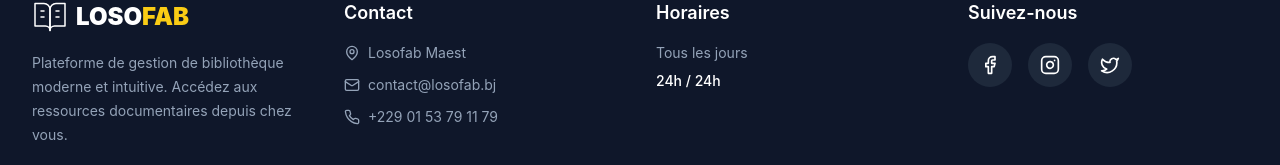
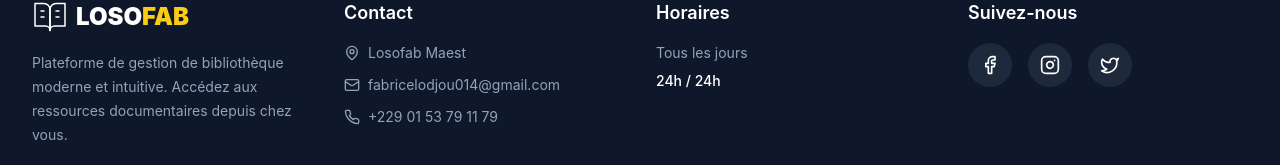
Before and after one commit to Losofab1/E-book, a React (Vite) app in the folder PROJET_REACT/my-app/: page /login in a window 1280 px wide. Shown: the part 945-1110 px from the top of the page. Built offline with nearby package versions, Linux system fonts and the light colour scheme; no server answers.

Commit message:
Le enerali

```diff
--- a/PROJET_REACT/my-app/src/Components/footers.tsx
+++ b/PROJET_REACT/my-app/src/Components/footers.tsx
@@ -26,7 +26,7 @@
               </li>
               <li className="flex items-center gap-2">
                 <Mail size={16} />
-                <a href="mailto:contact@losofab.bj" className="hover:text-white transition">contact@losofab.bj</a>
+                <a href="mailto:fabricelodjou014@gmail.com" className="hover:text-white transition">fabricelodjou014@gmail.com</a>
               </li>
               <li className="flex items-center gap-2">
                 <Phone size={16} />
```
